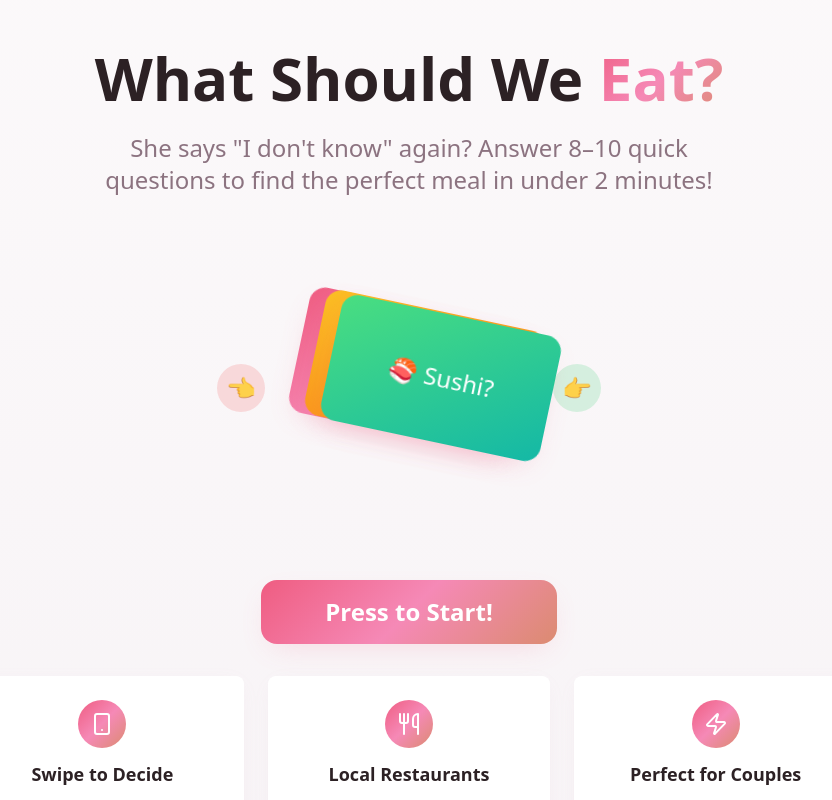
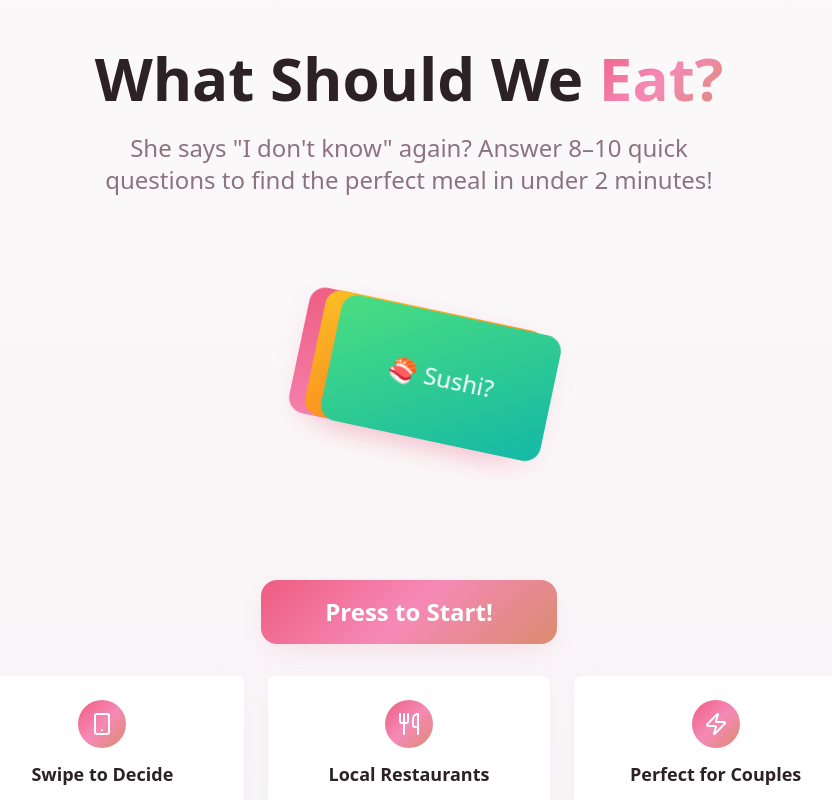
Before and after one commit to Imadmalaq/what-should-we-eat, a React (Vite) app: page / in a window 1280 px wide. Shown: the top 800 px of the page, without its empty margins (231-1063 px from the left). Built offline with nearby package versions, Linux system fonts and the light colour scheme.

Commit message:
Refactor: Improve HeroSection animation
Adjust the animation to prevent users from thinking they should swipe on it.

```diff
--- a/src/components/HeroSection.tsx
+++ b/src/components/HeroSection.tsx
@@ -43,17 +43,6 @@ export function HeroSection({ onStartQuiz }: HeroSectionProps) {
                   <div className="absolute top-4 left-12 w-56 h-32 bg-gradient-to-br from-green-400 to-teal-500 rounded-2xl shadow-warm transform rotate-3 animate-[float_3s_ease-in-out_infinite_1s] flex items-center justify-center">
                     <span className="text-white text-2xl">🍣 Sushi?</span>
                   </div>
-                </div>
-              </div>
-              {/* Swipe Indicators */}
-              <div className="absolute -left-8 top-1/2 transform -translate-y-1/2 animate-pulse">
-                <div className="w-12 h-12 bg-red-500/20 rounded-full flex items-center justify-center">
-                  <span className="text-red-500 text-2xl">👈</span>
-                </div>
-              </div>
-              <div className="absolute -right-8 top-1/2 transform -translate-y-1/2 animate-pulse">
-                <div className="w-12 h-12 bg-green-500/20 rounded-full flex items-center justify-center">
-                  <span className="text-green-500 text-2xl">👉</span>
                 </div>
               </div>
             </div>
```
